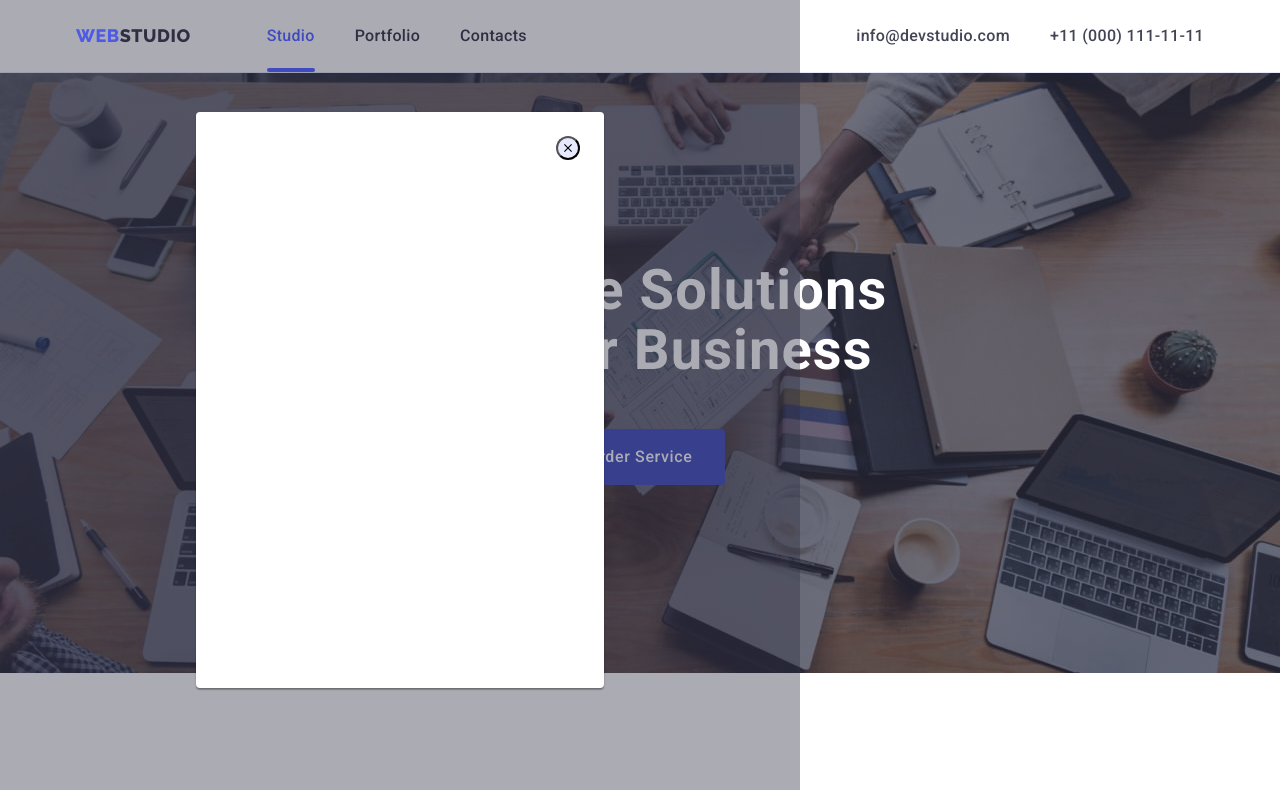
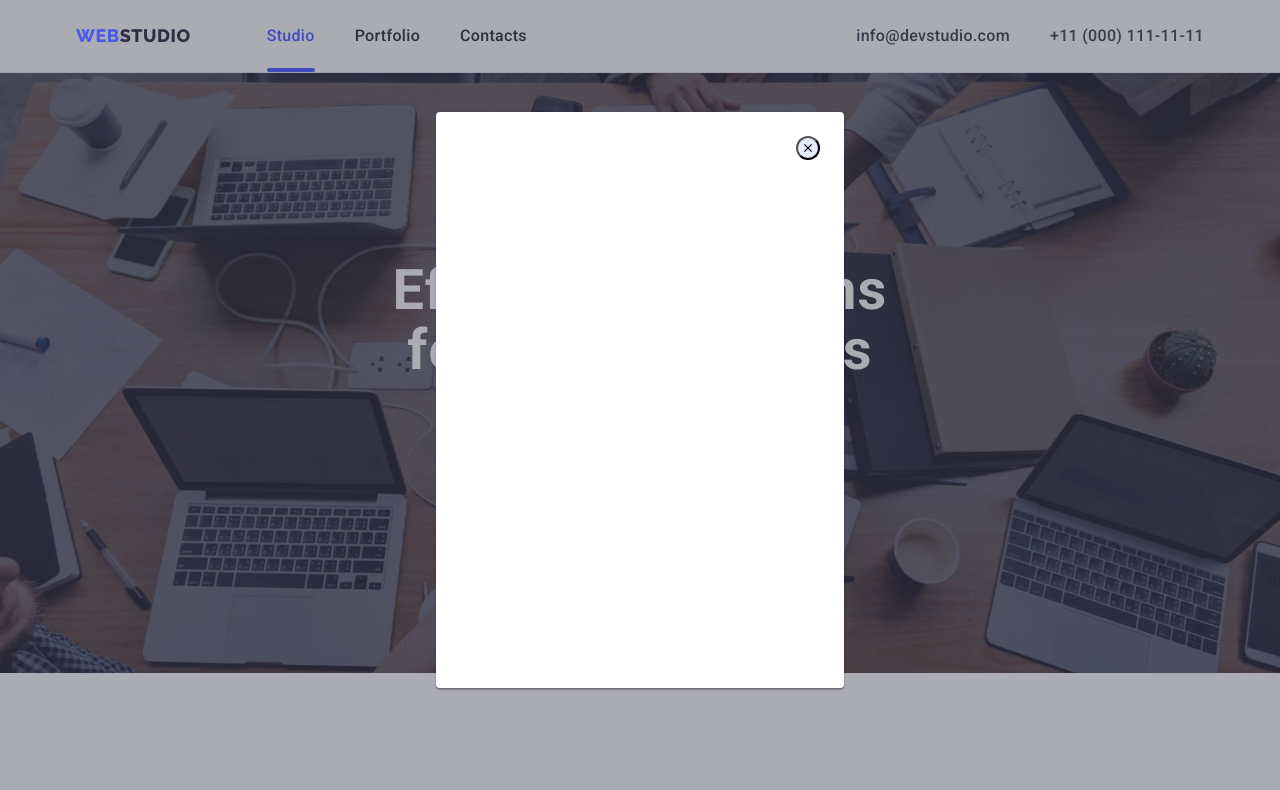
Before and after one commit to AntKhom/goit-markup-hw-05, a plain HTML site: page index.html in a window 1280 px wide. Both pictures are taken after a click on the button "Order Service". Shown: the top 790 px of the page. Drawn offline with nearby package versions, Linux system fonts and the light colour scheme.

Commit message:
animation

```diff
--- a/css/styles.css
+++ b/css/styles.css
@@ -65,9 +65,12 @@ p {
     position:fixed;
     top: 0;
     left: 0;
-    width: 100vh;
-    height: 100vh;
+    width: 100%;
+    height: 100%;
     background-color: rgba(46, 47, 66, 0.4);
+
+    transition: opacity 250ms var(--time-function);
+
 }
 
 .backdrop.is-hidden{
```
